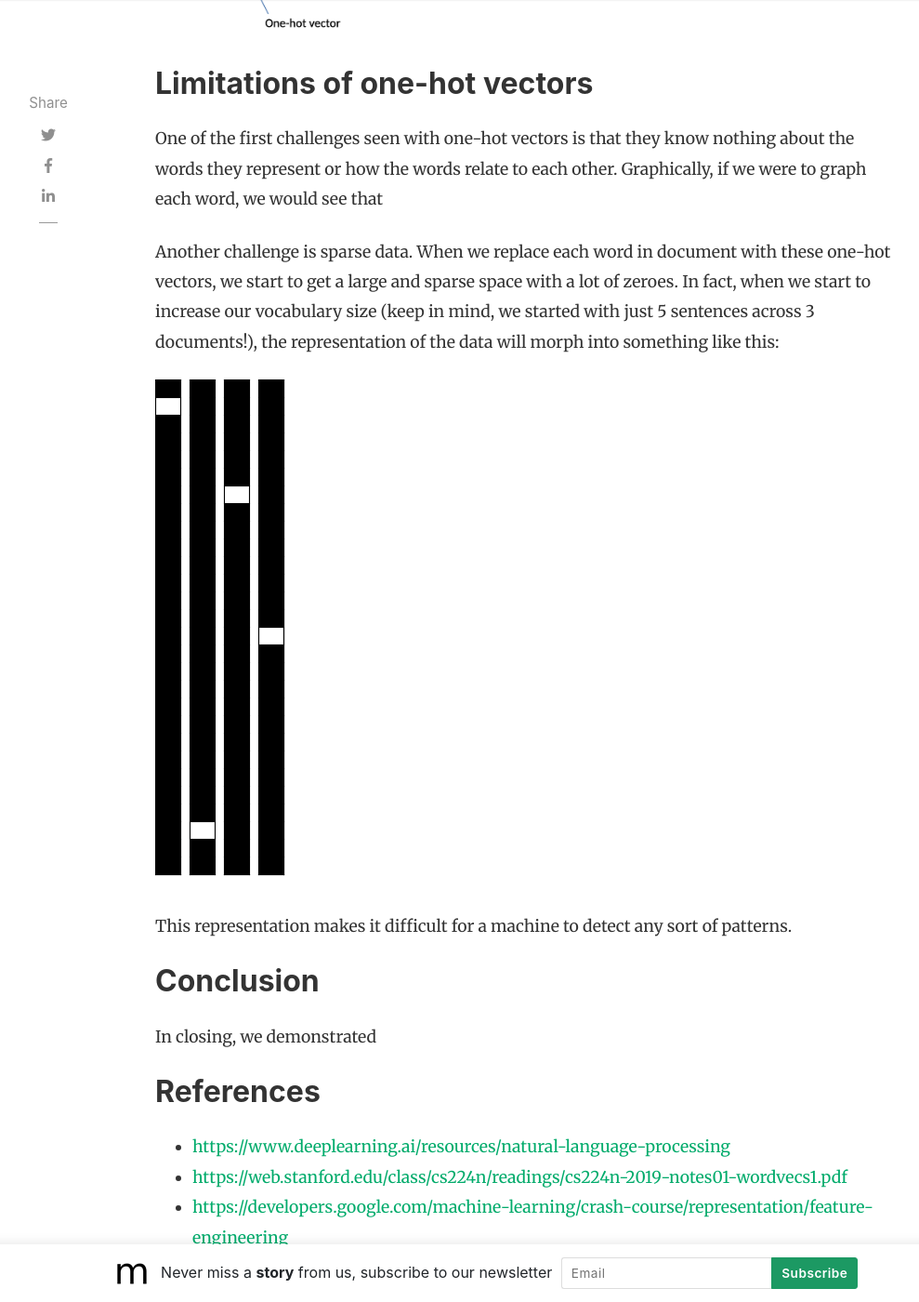
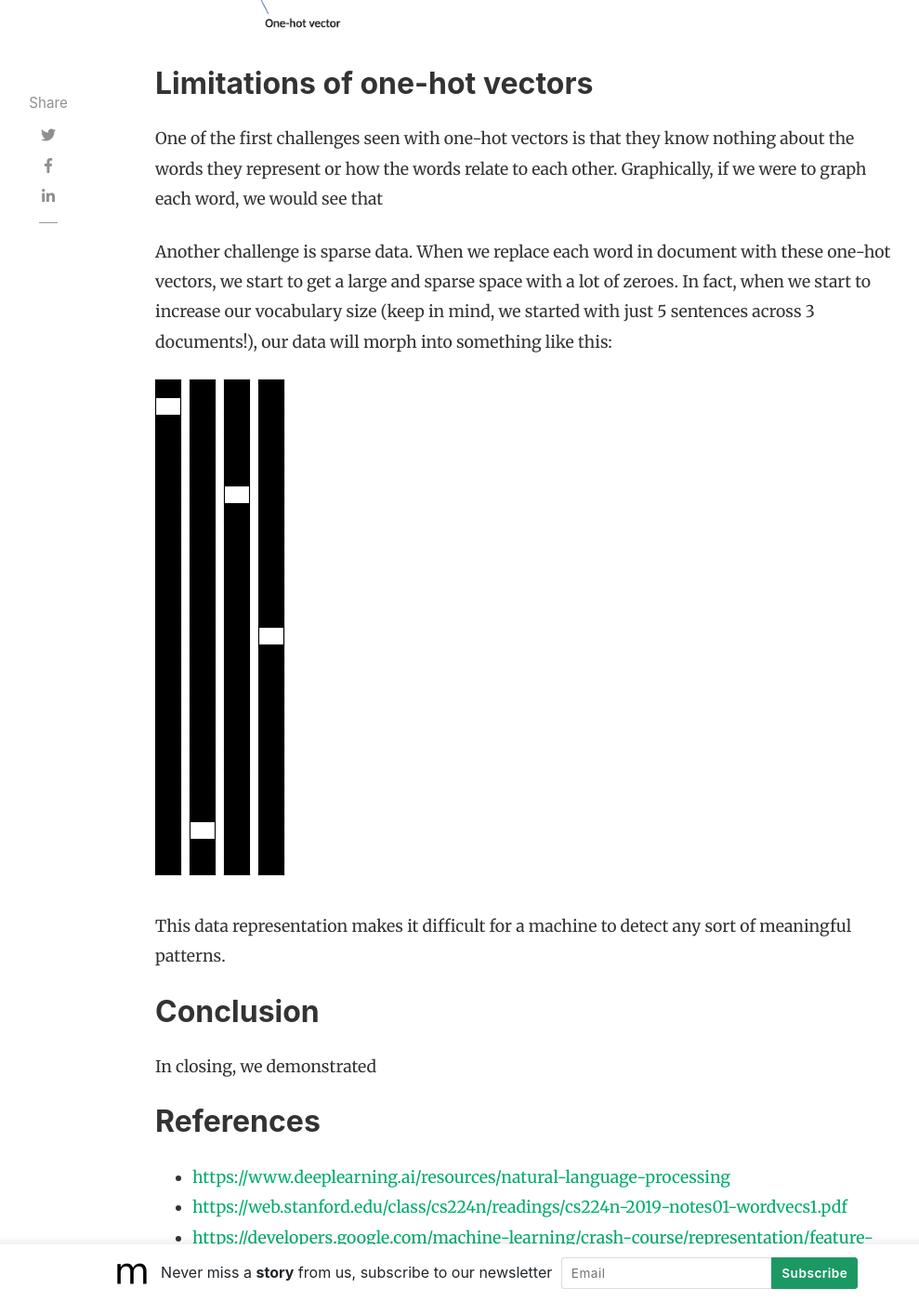
Before and after one commit to slsu0424/slsu0424.github.io, a Jekyll site: the page built from _posts/2023-07-27-test.md, in a window 1280 px wide and 1400 px high, scrolled down 3913 px. Shown: the whole window at 93% size, without its empty margins (118-1107 px from the left). Built offline with Jekyll 4.4.1, drawn with Linux system fonts in a browser that asks for light colours; nearby versions of some CDN libraries; comment, search, counter and statistics services are not loaded.

Commit message:
Update 2023-07-27-test.md

```diff
--- a/_posts/2023-07-27-test.md
+++ b/_posts/2023-07-27-test.md
@@ -53,12 +53,12 @@ Each word is represented as a one-hot vector of the dimension 14 (vocabulary siz
 One of the first challenges seen with one-hot vectors is that they know nothing about the words they represent or how the words relate to each other.  Graphically, if we were to graph each word, we would see that
 
 
-Another challenge is sparse data.  When we replace each word in document with these one-hot vectors, we start to get a large and sparse space with a lot of zeroes.  In fact, when we start to increase our vocabulary size (keep in mind, we started with just 5 sentences across 3 documents!), the representation of the data will morph into something like this:
+Another challenge is sparse data.  When we replace each word in document with these one-hot vectors, we start to get a large and sparse space with a lot of zeroes.  In fact, when we start to increase our vocabulary size (keep in mind, we started with just 5 sentences across 3 documents!), our data will morph into something like this:
 
 ![encoding_sparse](/assets/images/2023-08-02_encoding_sparse.png)
 
 
-This representation makes it difficult for a machine to detect any sort of patterns.
+This data representation makes it difficult for a machine to detect any sort of meaningful patterns.
 
 
 ## Conclusion
```
